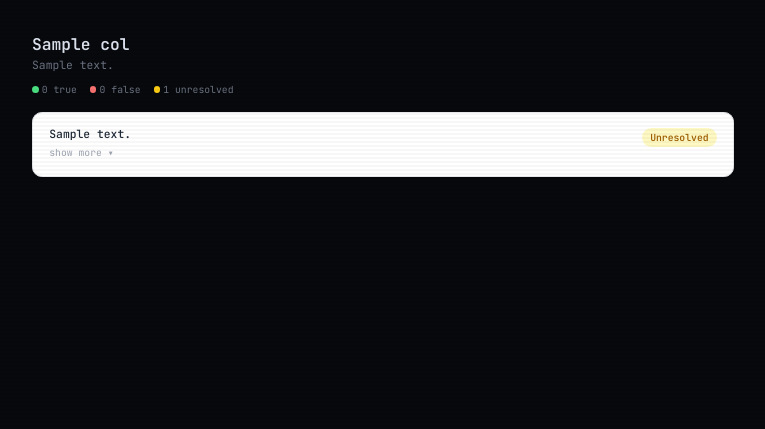
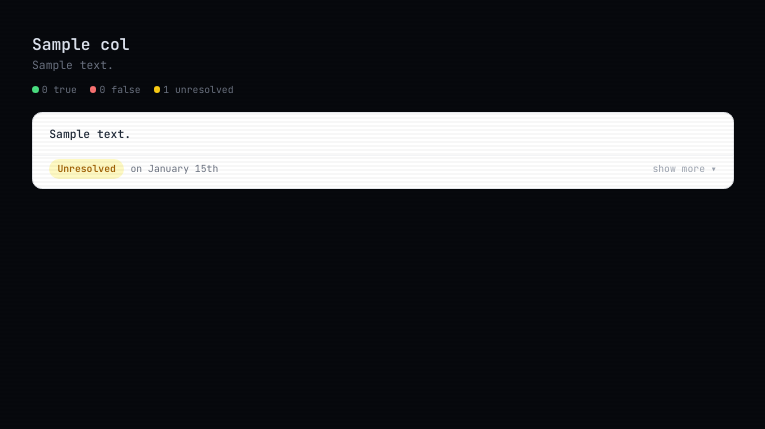
Before and after one commit to JawandS/HindsightBot, a FastAPI app: template web/templates/public/index.html in a window 1280 px wide. Shown: the part 135-564 px from the top of the page, without its empty margins (257-1022 px from the left). Run offline with FastAPI, Linux system fonts and the light colour scheme; the template is opened without the code that fills it: most values are stand-ins (such as "Sample title", 1, 10 or a date in 2020); style sheets or scripts are compiled from the project's sources; some libraries are stand-ins or nearby versions; some web fonts are replaced.

Commit message:
redesign cards

```diff
--- a/web/main.py
+++ b/web/main.py
@@ -167,6 +167,20 @@ app.mount("/static", StaticFiles(directory=os.path.join(BASE_DIR, "static")), na
 templates = Jinja2Templates(directory=os.path.join(BASE_DIR, "templates"))
 
 
+def _ordinal(n: int) -> str:
+    suffix = "th" if 11 <= (n % 100) <= 13 else ["th", "st", "nd", "rd", "th"][min(n % 10, 4)]
+    return f"{n}{suffix}"
+
+
+def _dateformat(dt: datetime | None) -> str:
+    if dt is None:
+        return ""
+    return f"{dt.strftime('%B')} {_ordinal(dt.day)}"
+
+
+templates.env.filters["dateformat"] = _dateformat
+
+
 # ── Public routes ─────────────────────────────────────────────────────────────
 
 _STATUS_ORDER = {"came_true": 0, "came_false": 1, "unresolved": 2}
--- a/web/templates/public/index.html
+++ b/web/templates/public/index.html
@@ -33,19 +33,13 @@
 
         <div class="space-y-2">
             {% for pred in collection.predictions %}
-            <div class="bg-white rounded-xl border border-gray-200 shadow-sm overflow-hidden transition-shadow hover:shadow-md">
-                <div
-                    class="flex items-start justify-between gap-4 px-5 py-4 cursor-pointer"
-                    hx-get="/predictions/{{ pred.id }}/detail"
-                    hx-target="#detail-{{ pred.id }}"
-                    hx-swap="innerHTML"
-                    hx-trigger="click"
-                >
-                    <div class="flex-1">
+            <div class="bg-white rounded-xl border border-gray-200 shadow-sm overflow-hidden transition-shadow hover:shadow-md cursor-pointer" onclick="toggleDetail(this, {{ pred.id }})">
+                <div class="px-5 py-4">
                     <p class="text-sm font-medium text-gray-800 leading-snug">{{ pred.text }}</p>
-                        <span class="text-xs text-gray-400 mt-0" style="display:inline-block;margin-top:4px;">show more ▾</span>
                 </div>
-                    <span class="shrink-0 mt-0.5 text-xs font-semibold px-2.5 py-1 rounded-full
+                <div class="flex items-center justify-between px-5 pt-1 pb-3 border-t border-gray-100">
+                    <div class="flex items-center gap-2">
+                        <span class="shrink-0 text-xs font-semibold px-2.5 py-1 rounded-full
                             {% if pred.status.value == 'came_true' %}bg-green-100 text-green-700
                             {% elif pred.status.value == 'came_false' %}bg-red-100 text-red-700
                             {% else %}bg-yellow-100 text-yellow-700{% endif %}">
@@ -53,6 +47,9 @@
                             {% elif pred.status.value == 'came_false' %}Came False
                             {% else %}Unresolved{% endif %}
                         </span>
+                        <span class="text-xs text-gray-500">{%- if pred.status.value == 'unresolved' %}as of {% else %}on {% endif %}{{ pred.updated_at | dateformat }}</span>
+                    </div>
+                    <span class="toggle-label text-xs text-gray-400">show more ▾</span>
                 </div>
                 <div id="detail-{{ pred.id }}"></div>
             </div>
@@ -72,4 +69,18 @@
     </p>
 </div>
 
+<script>
+function toggleDetail(el, predId) {
+    const detail = document.getElementById('detail-' + predId);
+    const label = el.querySelector('.toggle-label');
+    if (detail.childNodes.length) {
+        detail.replaceChildren();
+        label.textContent = 'show more \u25be';
+    } else {
+        htmx.ajax('GET', '/predictions/' + predId + '/detail', {target: '#detail-' + predId, swap: 'innerHTML'});
+        label.textContent = 'show less \u25b4';
+    }
+}
+</script>
+
 {% endblock %}
```
Also changed, not shown: 1 other file. Lines whose indentation alone changed are shown as unchanged.
